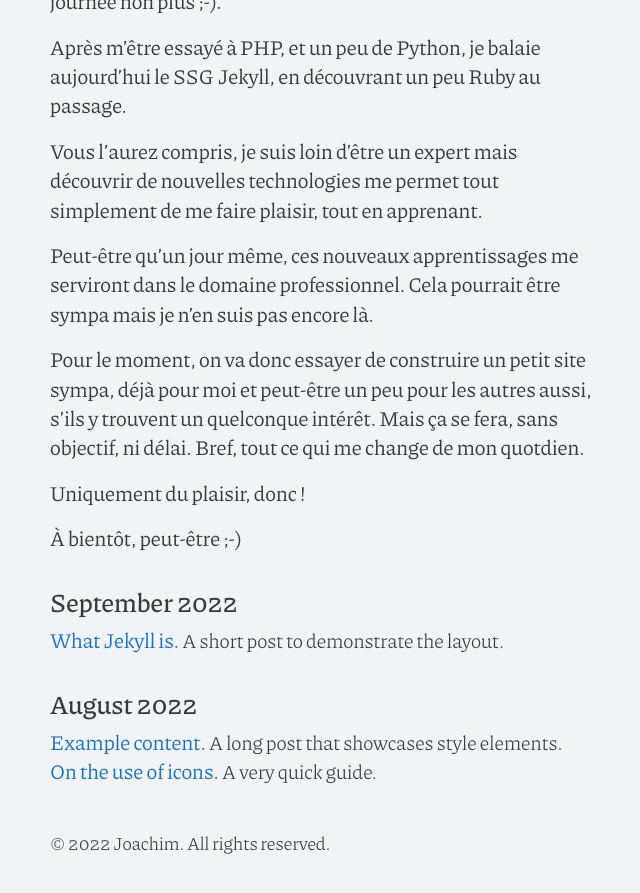
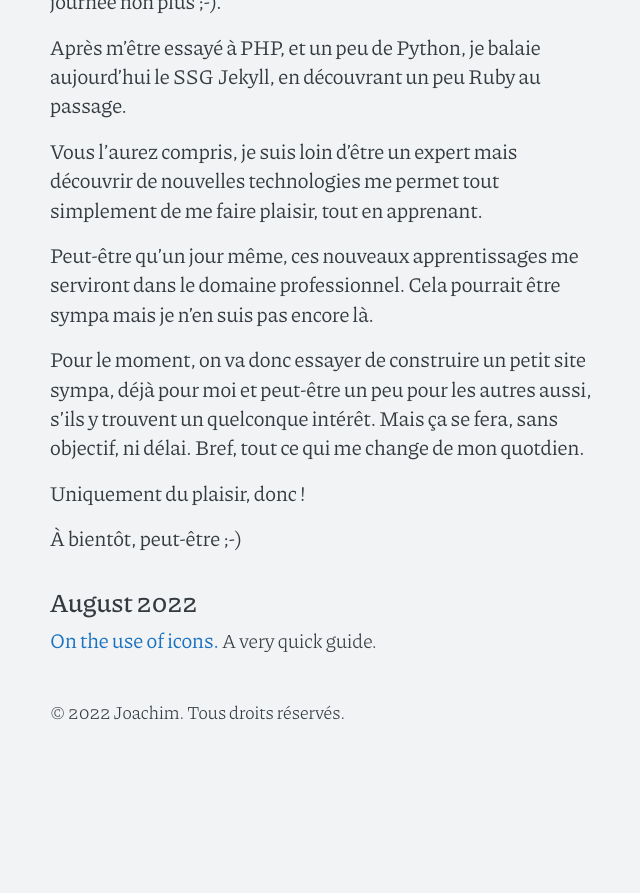
Before and after one commit to streketo/streketo.github.io, a Jekyll site: the page built from index.md, in a window 1280 px wide and 900 px high, scrolled down 2416 px. Shown: the top 893 px of the window, without its empty margins (317-957 px from the left). Built offline with Jekyll 4.4.1, drawn with Linux system fonts in a browser that asks for light colours; after the commit the page ends 3185 px from its top, so only the background shows below that; part of the change alters nothing that is shown.

Commit message:
minors changes

```diff
--- a/_includes/footer.html
+++ b/_includes/footer.html
@@ -1,4 +1,4 @@
 <footer>
   <small>&copy; <time datetime="{{ site.time | date_to_xmlschema }}">{{ site.time | date: '%Y' }}</time>
-    {{ site.author.name }}. All rights reserved.</small>
+    {{ site.author.name }}. Tous droits réservés.</small>
 </footer>
--- a/_posts/2022-08-15-example-content.md
+++ /dev/null
@@ -1,174 +0,0 @@
----
-layout: post
-title: Example content
-lead: A long post that showcases style elements.
----
-
-**Howdy!** This is an example blog post that shows several types of <abbr>html</abbr> content supported in this theme.
-{: .message }
-
-- toc
-{: toc }
-
-Cum sociis natoque penatibus et magnis <a href="#">dis parturient montes</a>, nascetur ridiculus mus. _Aenean eu leo quam._ Pellentesque ornare sem lacinia quam venenatis vestibulum. Sed posuere consectetur est at lobortis. Cras mattis consectetur purus sit amet fermentum.
-
-> Curabitur blandit tempus porttitor. Nullam quis risus eget urna mollis ornare vel eu leo. Nullam id dolor id nibh ultricies vehicula ut id elit.
-
-Etiam porta **sem malesuada magna** mollis euismod. Cras mattis consectetur purus sit amet fermentum. Aenean lacinia bibendum nulla sed consectetur.
-
-## Inline HTML elements
-
-HTML defines a long list of available inline tags, a complete list of which can be found on the [Mozilla Developer Network](https://developer.mozilla.org/en-US/docs/Web/HTML/Element).
-
--   **To bold text**, use `<strong>`.
--   _To italicize text_, use `<em>`.
--   <mark>To highlight</mark>, use `<mark>`.
--   Abbreviations, like <abbr title="HyperText Markup Langage">HTML</abbr>, should use `<abbr>` with an optional `title` attribute for the full phrase.
--   Citations, like <cite>— Franz Kafka</cite>, should use `<cite>`.
--   <del>Deleted</del> text should use `<del>` and <ins>inserted</ins> text should use `<ins>`.
--   Superscript <sup>text</sup> uses `<sup>` and subscript <sub>text</sub> uses `<sub>`.
-
-Most of these elements are styled by browsers with few modifications in the CSS of this theme.
-
-## Footnotes
-
-Footnotes are supported as part of the Markdown syntax. Here's one in action. Clicking this number[^fn-sample] will lead you to a footnote. The syntax looks like:
-
-{% highlight text %}
-Clicking this number[^fn-sample]
-{% endhighlight %}
-
-Each footnote needs the `^fn-` prefix and a unique ID to be referenced for the footnoted content. The syntax for that list looks like this:
-
-{% highlight text %}
-[^fn-sample]: Handy! Now click the return link to go back.
-{% endhighlight %}
-
-You can place the footnoted content wherever you like. Markdown parsers should properly place it at the bottom of the page.
-
-## Heading
-
-This section shows hierarchical headings. Vivamus sagittis lacus vel augue rutrum faucibus dolor auctor. Duis mollis, est non commodo luctus, nisi erat porttitor ligula, eget lacinia odio sem nec elit. Morbi leo risus, porta ac consectetur ac, vestibulum at eros.
-
-### Code
-
-Inline code is available with the `<code>` element. Snippets of multiple lines of code are supported through Rouge. Longer lines are displayed through horizontal scrolling. You may also use code fencing (triple backticks) for rendering code.
-
-{% highlight js %}
-// Example can be run directly in your JavaScript console
-
-// Create a function that takes two arguments and returns the sum of those arguments
-var adder = new Function("a", "b", "return a + b");
-
-// Call the function
-adder(2, 6);
-// > 8
-{% endhighlight %}
-
-You may also optionally show code snippets with line numbers. Add `linenos` to the Rouge tags.
-
-{% highlight js linenos %}
-// Example can be run directly in your JavaScript console
-
-// Create a function that takes two arguments and returns the sum of those arguments
-var adder = new Function("a", "b", "return a + b");
-
-// Call the function
-adder(2, 6);
-// > 8
-{% endhighlight %}
-
-By default, the theme uses GitHub-themed syntax highlighting. The specifics are included in the syntax stylesheet, which is automatically generated by `rougify`.
-
-Aenean lacinia bibendum nulla sed consectetur. Etiam porta sem malesuada magna mollis euismod. Fusce dapibus, tellus ac cursus commodo, tortor mauris condimentum nibh, ut fermentum massa.
-
-### Gists via GitHub Pages
-
-Vestibulum id ligula porta felis euismod semper. Nullam quis risus eget urna mollis ornare vel eu leo. Donec sed odio dui.
-
-{% gist 8395a3dbdca0e34d55cfed5d96ea2f14 cvless-example.html %}
-
-Aenean eu leo quam. Pellentesque ornare sem lacinia quam venenatis vestibulum. Nullam quis risus eget urna mollis ornare vel eu leo. Cum sociis natoque penatibus et magnis dis parturient montes, nascetur ridiculus mus. Donec sed odio dui. Vestibulum id ligula porta felis euismod semper.
-
-### Lists
-
-Cum sociis natoque penatibus et magnis dis parturient montes, nascetur ridiculus mus. Aenean lacinia bibendum nulla sed consectetur. Etiam porta sem malesuada magna mollis euismod. Fusce dapibus, tellus ac cursus commodo, tortor mauris condimentum nibh, ut fermentum massa justo sit amet risus.
-
--   Praesent commodo cursus magna, vel scelerisque nisl consectetur et.
--   Donec id elit non mi porta gravida at eget metus.
--   Nulla vitae elit libero, a pharetra augue.
-
-Donec ullamcorper nulla non metus auctor fringilla. Nulla vitae elit libero, a pharetra augue.
-
-1.  Vestibulum id ligula porta felis euismod semper.
-2.  Cum sociis natoque penatibus et magnis dis parturient montes, nascetur ridiculus mus.
-3.  Maecenas sed diam eget risus varius blandit sit amet non magna.
-
-Cras mattis consectetur purus sit amet fermentum. Sed posuere consectetur est at lobortis.
-
-<dl>
-  <dt>HyperText Markup Language (HTML)</dt>
-  <dd>The language used to describe and define the content of a Web page</dd>
-
-  <dt>Cascading Style Sheets (CSS)</dt>
-  <dd>Used to describe the appearance of Web content</dd>
-
-  <dt>JavaScript (JS)</dt>
-  <dd>The programming language used to build advanced Web sites and applications</dd>
-</dl>
-
-Integer posuere erat a ante venenatis dapibus posuere velit aliquet. Morbi leo risus, porta ac consectetur ac, vestibulum at eros. Nullam quis risus eget urna mollis ornare vel eu leo.
-
-### Images
-
-Quisque consequat sapien eget quam rhoncus, sit amet laoreet diam tempus. Aliquam aliquam metus erat, a pulvinar turpis suscipit at.
-
-![placeholder](https://via.placeholder.com/800x400 "Large example image")
-![placeholder](https://via.placeholder.com/400x200 "Medium example image")
-![placeholder](https://via.placeholder.com/200x200 "Small example image")
-
-### Tables
-
-Aenean lacinia bibendum nulla sed consectetur. Lorem ipsum dolor sit amet, consectetur adipiscing elit.
-
-<table class="table">
-  <thead>
-    <tr>
-      <th>Name</th>
-      <th>Upvotes</th>
-      <th>Downvotes</th>
-    </tr>
-  </thead>
-  <tfoot>
-    <tr>
-      <td>Totals</td>
-      <td>21</td>
-      <td>23</td>
-    </tr>
-  </tfoot>
-  <tbody>
-    <tr>
-      <td>Alice</td>
-      <td>10</td>
-      <td>11</td>
-    </tr>
-    <tr>
-      <td>Bob</td>
-      <td>4</td>
-      <td>3</td>
-    </tr>
-    <tr>
-      <td>Charlie</td>
-      <td>7</td>
-      <td>9</td>
-    </tr>
-  </tbody>
-</table>
-
-Nullam id dolor id nibh ultricies vehicula ut id elit. Sed posuere consectetur est at lobortis. Nullam quis risus eget urna mollis ornare vel eu leo. This concludes the post.
-
-* * *
-
-Want to see something else added? <a href="https://github.com/piazzai/cvless/issues/new">Open an issue.</a>
-
-[^fn-sample]: Handy! Now click the return link to go back.
--- a/_posts/2022-09-01-whats-jekyll.md
+++ /dev/null
@@ -1,11 +0,0 @@
----
-layout: post
-title: What Jekyll is
-lead: A short post to demonstrate the layout.
----
-
-[Jekyll](https://jekyllrb.com) is a static site generator, an open-source tool for creating simple yet powerful websites of all shapes and sizes. From [the project's readme](https://github.com/jekyll/jekyll/blob/master/README.markdown):
-
-> Jekyll is a simple, blog aware, static site generator. It takes a template directory [...] and spits out a complete, static website suitable for serving with Apache or your favorite web server. This is also the engine behind GitHub Pages, which you can use to host your project’s page or blog right here from GitHub.
-
-It's an immensely useful tool. Find out more on [GitHub](https://github.com/jekyll/jekyll).
```
